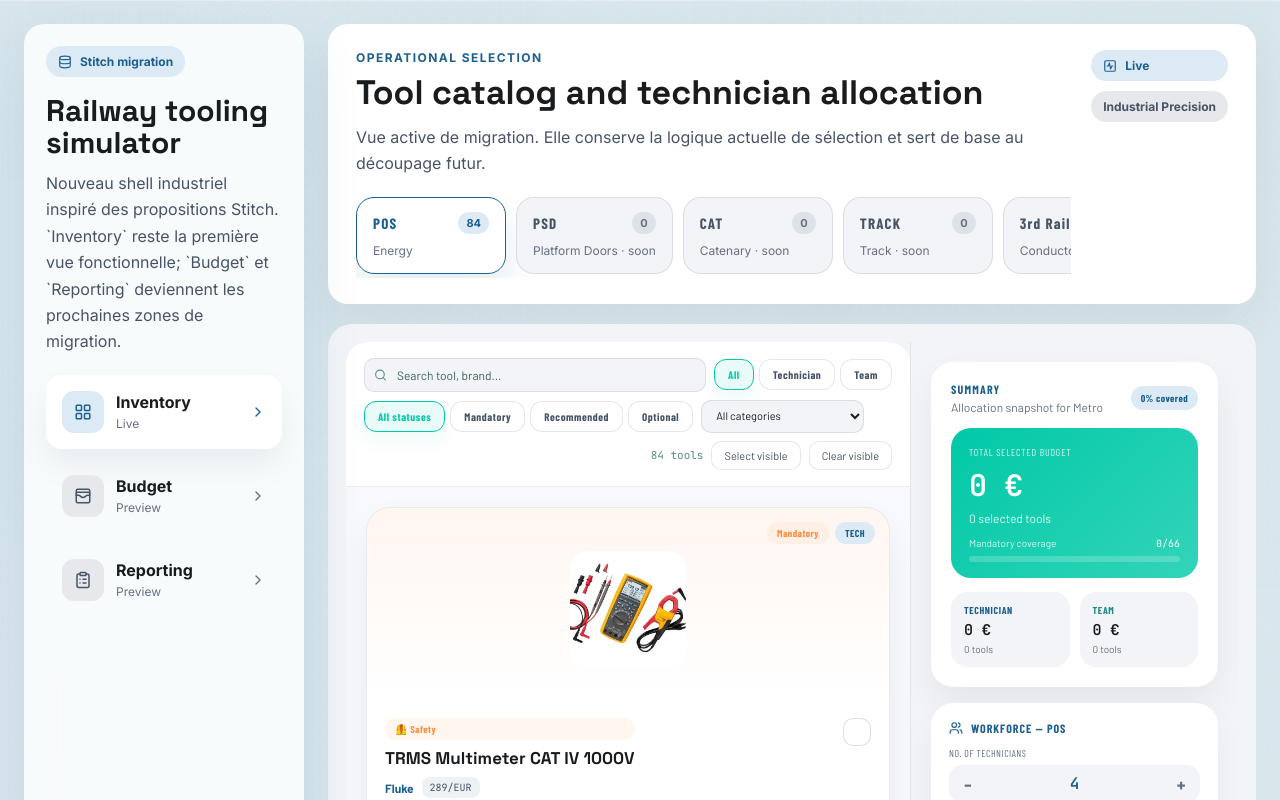
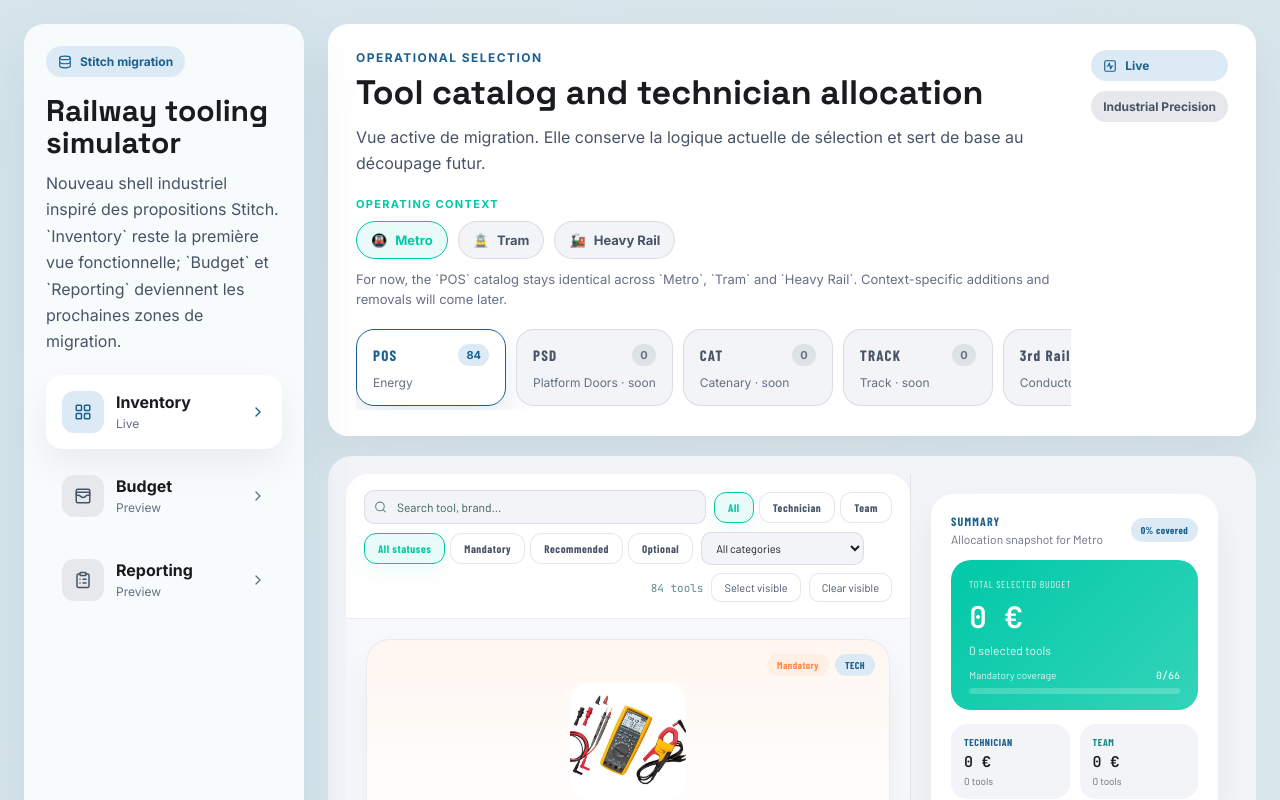
Before and after one commit to medboudia130278/Tools-simulator, a React (Vite) app: page / in a window 1280 px wide. Shown: the top 800 px of the page. Built offline with nearby package versions, Linux system fonts and the light colour scheme; a web font is replaced by a local one.

Commit message:
Add context-driven catalog shell

```diff
--- a/railway_tooling.jsx
+++ b/railway_tooling.jsx
@@ -77,7 +77,6 @@ const CONTEXTS = [
   { id:'metro',  label:'Metro',      icon:'🚇', accent:C.teal   },
   { id:'tram',   label:'Tram',       icon:'🚊', accent:C.cyan   },
   { id:'heavy',  label:'Heavy Rail', icon:'🚂', accent:C.amber  },
-  { id:'apm',    label:'APM',        icon:'🚅', accent:C.violet },
 ];
 
 const SUBSYSTEMS = [
@@ -193,6 +192,8 @@ const TOOL_IMAGE_MODULES = import.meta.glob("./images/*.{png,jpg,jpeg,webp,avif,
   import: "default",
 });
 
+const DEFAULT_CONTEXT_IDS = CONTEXTS.map(context => context.id);
+
 const TOOL_IMAGE_URLS = Object.fromEntries(
   Object.entries(TOOL_IMAGE_MODULES).map(([path, url]) => [
     path.split("/").pop().toLowerCase(),
@@ -217,7 +218,7 @@ const TOOLS = Object.entries(RAW_BY_SUBSYSTEM).flatMap(([subsystem, rawTools]) =
     const imgSrc = TOOL_IMAGE_URLS[matchedImgFile] || null;
     const imgFile = matchedImgFile;
     const uid = `${subsystem}:${id}`;
-    return {id,uid,level,cat,name,brand,model,domain,norm,statut,qty,price,period,notes,productUrl,imgFile,imgSrc,subsystem};
+    return {id,uid,level,cat,name,brand,model,domain,norm,statut,qty,price,period,notes,productUrl,imgFile,imgSrc,subsystem,contexts:DEFAULT_CONTEXT_IDS};
   })
 );
 
@@ -371,12 +372,15 @@ function MetaTile({ label, value, accent, surface=C.bgMid, borderColor=C.border,
 // ─── APP ──────────────────────────────────────────────────────────────────────
 export const TOOLING_CATALOG = TOOLS;
 export const TOOLING_SUBSYSTEMS = SUBSYSTEMS;
+export const TOOLING_CONTEXTS = CONTEXTS;
 
-export default function App({ embedded = false, subsystem: controlledSubsystem, onSubsystemChange }) {
+export default function App({ embedded = false, subsystem: controlledSubsystem, onSubsystemChange, context: controlledContext, onContextChange }) {
   const [localSubsystem, setLocalSubsystem] = useState(controlledSubsystem || 'POS');
   const subsystem = controlledSubsystem ?? localSubsystem;
   const setSubsystem = onSubsystemChange ?? setLocalSubsystem;
-  const [ctx, setCtx]     = useState('metro');
+  const [localContext, setLocalContext] = useState(controlledContext || 'metro');
+  const ctx = controlledContext ?? localContext;
+  const setCtx = onContextChange ?? setLocalContext;
   const [lvl, setLvl]     = useState('ALL');
   const [cat, setCat]     = useState('ALL');
   const [stat, setStat]   = useState('ALL');
@@ -404,7 +408,10 @@ export default function App({ embedded = false, subsystem: controlledSubsystem,
   const isTablet = vw < 1120;
   const isMobile = vw < 760;
   const subsystemMeta = SUBSYSTEMS.find(s=>s.id===subsystem);
-  const activeTools = useMemo(() => TOOLS.filter(t=>t.subsystem===subsystem), [subsystem]);
+  const activeTools = useMemo(
+    () => TOOLS.filter(t=>t.subsystem===subsystem && (t.contexts || DEFAULT_CONTEXT_IDS).includes(ctx)),
+    [ctx, subsystem]
+  );
 
   useEffect(() => {
     const onResize = () => setVw(window.innerWidth);
@@ -776,7 +783,7 @@ export default function App({ embedded = false, subsystem: controlledSubsystem,
               <div style={{ marginTop:18, background:embedded?'#FFFFFF':C.card, border:embedded?'1px solid rgba(71,84,103,0.12)':`1px solid ${C.border}`, borderRadius:18, padding:'26px 22px', textAlign:'center', color:embedded?'#667085':C.textSub }}>
                 <div style={{ fontFamily:"'Barlow Condensed', sans-serif", fontSize:14, fontWeight:700, letterSpacing:'0.08em', color:embedded?'#1C6090':acc, marginBottom:8 }}>{subsystem} CATALOG NOT DEFINED YET</div>
                 <div style={{ fontSize:13, lineHeight:1.6 }}>
-                  No tools are loaded for {subsystemMeta?.full || subsystem} yet. Add them later in `RAW_BY_SUBSYSTEM.{subsystem}` and they will appear automatically in the merged display.
+                  No tools are currently visible for {subsystemMeta?.full || subsystem} in the {context.label} context. Add them later in `RAW_BY_SUBSYSTEM.{subsystem}` or refine their context visibility and they will appear automatically in the merged display.
                 </div>
               </div>
             )}
--- a/src/app/App.jsx
+++ b/src/app/App.jsx
@@ -8,7 +8,7 @@ import {
   WalletCards,
 } from "lucide-react";
 import { shellFontStyle, shellStyles, palette } from "./theme.js";
-import { TOOLING_CATALOG, TOOLING_SUBSYSTEMS } from "../../railway_tooling.jsx";
+import { TOOLING_CATALOG, TOOLING_CONTEXTS, TOOLING_SUBSYSTEMS } from "../../railway_tooling.jsx";
 import InventoryPage from "../views/InventoryPage.jsx";
 import BudgetPage from "../views/BudgetPage.jsx";
 import ReportingPage from "../views/ReportingPage.jsx";
@@ -63,6 +63,7 @@ const badgeStyle = (tone, color) => ({
 
 export default function App() {
   const [activePage, setActivePage] = useState("inventory");
+  const [activeContext, setActiveContext] = useState("metro");
   const [activeSubsystem, setActiveSubsystem] = useState("POS");
 
   const current = useMemo(
@@ -72,10 +73,16 @@ export default function App() {
   const subsystemTabs = useMemo(
     () =>
       TOOLING_SUBSYSTEMS.map((subsystem) => {
-        const count = TOOLING_CATALOG.filter((tool) => tool.subsystem === subsystem.id).length;
+        const count = TOOLING_CATALOG.filter(
+          (tool) => tool.subsystem === subsystem.id && (tool.contexts || []).includes(activeContext)
+        ).length;
         return { ...subsystem, count, ready: count > 0 };
       }),
-    []
+    [activeContext]
+  );
+  const activeContextMeta = useMemo(
+    () => TOOLING_CONTEXTS.find((context) => context.id === activeContext) ?? TOOLING_CONTEXTS[0],
+    [activeContext]
   );
 
   const CurrentPage = current.component;
@@ -203,6 +210,51 @@ export default function App() {
                 {current.description}
               </div>
 
+              <div style={{ marginTop: "20px", marginBottom: "12px" }}>
+                <div
+                  style={{
+                    fontSize: "11px",
+                    textTransform: "uppercase",
+                    letterSpacing: "0.12em",
+                    color: activeContextMeta.accent,
+                    fontWeight: 700,
+                    marginBottom: "10px",
+                  }}
+                >
+                  Operating context
+                </div>
+                <div style={{ display: "flex", gap: "10px", flexWrap: "wrap" }}>
+                  {TOOLING_CONTEXTS.map((context) => {
+                    const active = context.id === activeContext;
+                    return (
+                      <button
+                        key={context.id}
+                        onClick={() => setActiveContext(context.id)}
+                        style={{
+                          border: `1px solid ${active ? context.accent : "rgba(71, 84, 103, 0.14)"}`,
+                          cursor: "pointer",
+                          padding: "10px 14px",
+                          borderRadius: "999px",
+                          background: active ? `${context.accent}16` : palette.surfaceLow,
+                          color: active ? context.accent : palette.inkSoft,
+                          fontSize: "13px",
+                          fontWeight: 700,
+                          display: "inline-flex",
+                          alignItems: "center",
+                          gap: "8px",
+                        }}
+                      >
+                        <span>{context.icon}</span>
+                        <span>{context.label}</span>
+                      </button>
+                    );
+                  })}
+                </div>
+                <div style={{ marginTop: "10px", color: palette.inkMuted, fontSize: "13px", lineHeight: 1.55 }}>
+                  For now, the `POS` catalog stays identical across `Metro`, `Tram` and `Heavy Rail`. Context-specific additions and removals will come later.
+                </div>
+              </div>
+
               <div
                 style={{
                   marginTop: "20px",
@@ -284,7 +336,12 @@ export default function App() {
           </header>
 
           <main style={shellStyles.panel}>
-            <CurrentPage subsystem={activeSubsystem} onSubsystemChange={setActiveSubsystem} />
+            <CurrentPage
+              subsystem={activeSubsystem}
+              onSubsystemChange={setActiveSubsystem}
+              context={activeContext}
+              onContextChange={setActiveContext}
+            />
           </main>
         </div>
       </div>
--- a/src/views/InventoryPage.jsx
+++ b/src/views/InventoryPage.jsx
@@ -1,6 +1,14 @@
 import React from "react";
 import LegacyRailwayTooling from "../../railway_tooling.jsx";
 
-export default function InventoryPage({ subsystem, onSubsystemChange }) {
-  return <LegacyRailwayTooling embedded subsystem={subsystem} onSubsystemChange={onSubsystemChange} />;
+export default function InventoryPage({ subsystem, onSubsystemChange, context, onContextChange }) {
+  return (
+    <LegacyRailwayTooling
+      embedded
+      subsystem={subsystem}
+      onSubsystemChange={onSubsystemChange}
+      context={context}
+      onContextChange={onContextChange}
+    />
+  );
 }
```
